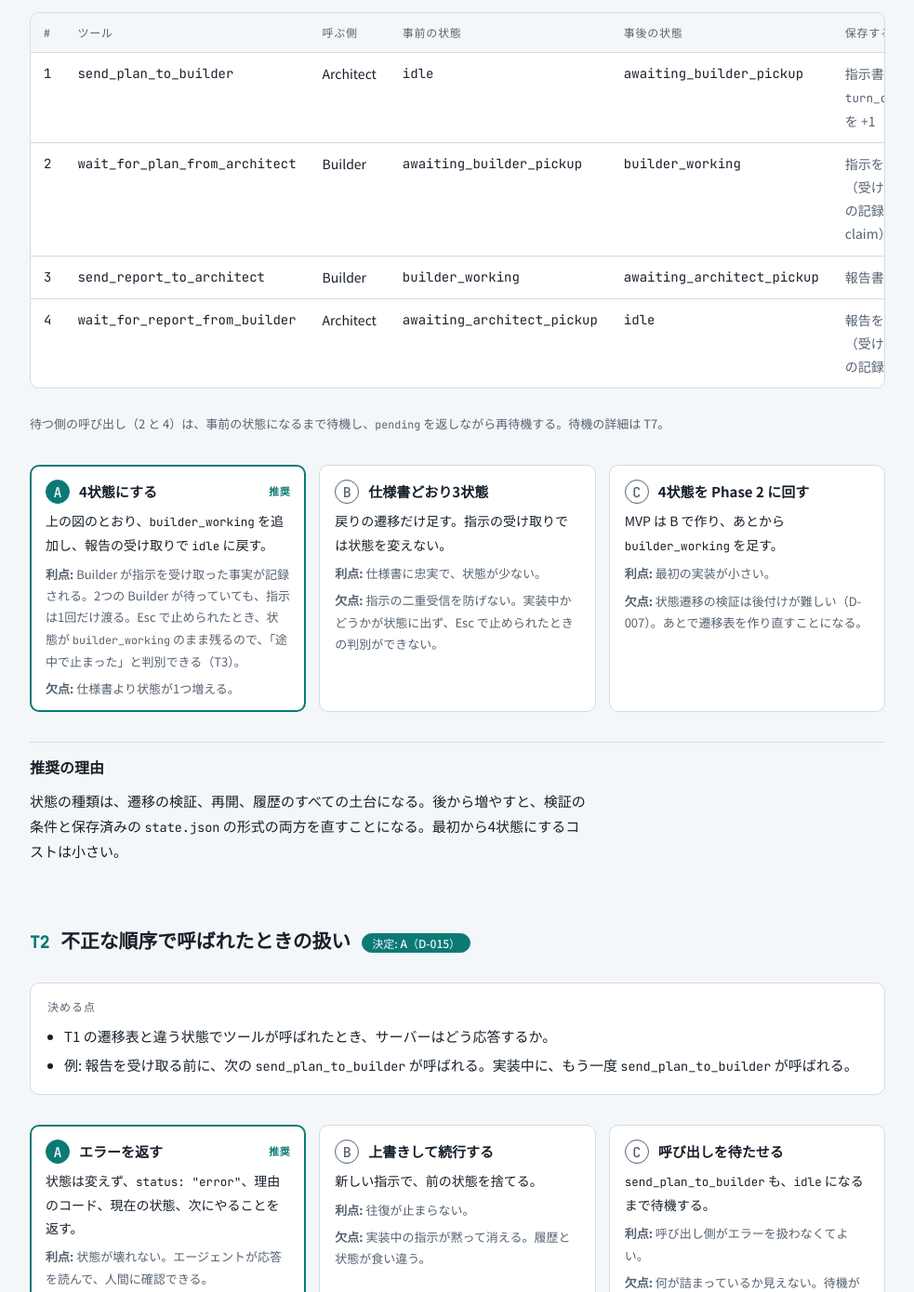
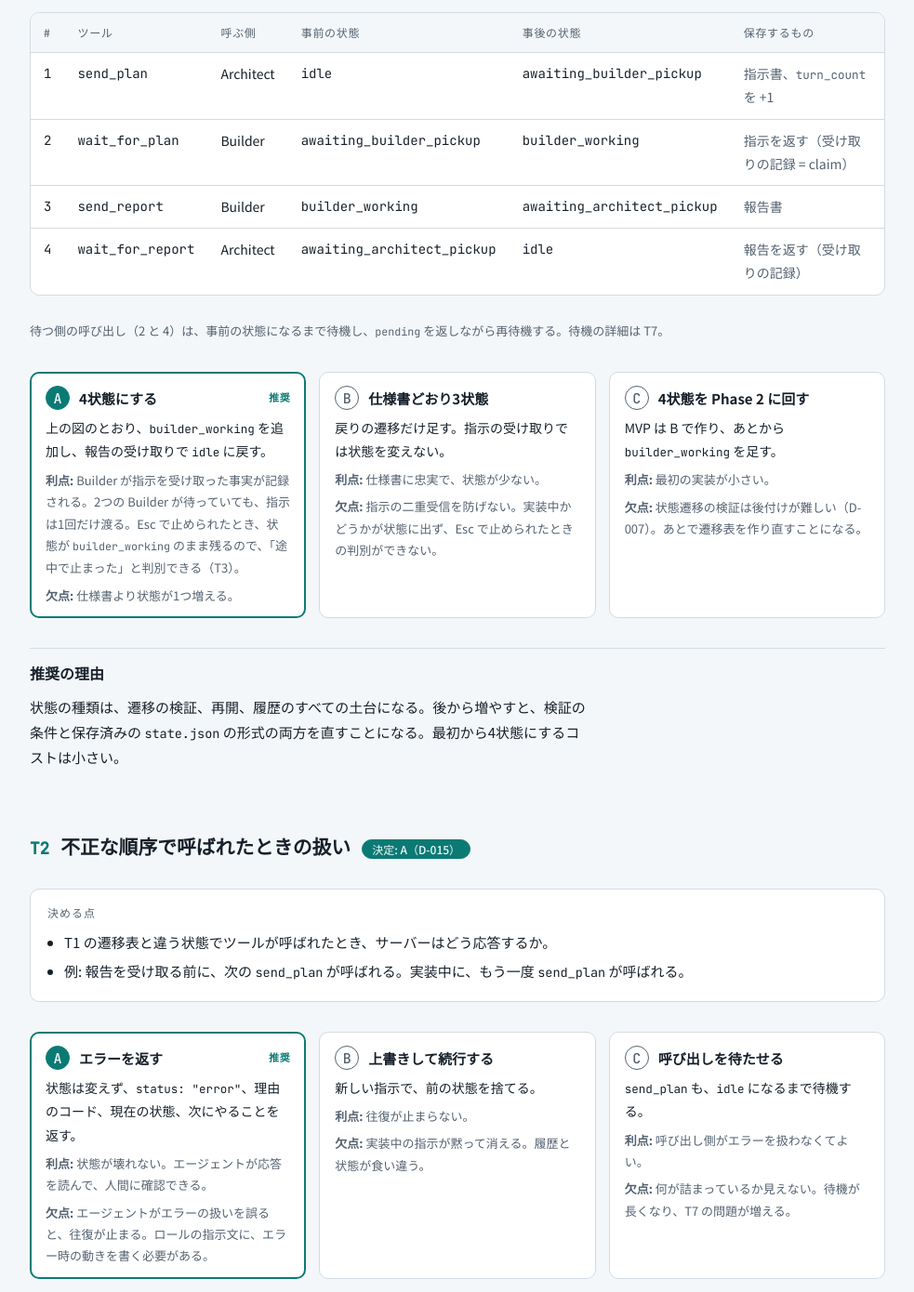
Before and after one commit to okkunaki/cc-session-bridge, a website: page docs/state-design.html in a window 1280 px wide. Shown: the part 1778-3168 px from the top of the page at 93% size, without its empty margins (148-1131 px from the left). Drawn offline with Linux system fonts and the light colour scheme.

Commit message:
docs: shorten tool names to send/wait_for plan and report (D-017)
Supersede D-016: use send_plan, wait_for_plan, send_report and wait_for_report. Update the state design draft.

Co-Authored-By: Claude Sonnet 5.5 <noreply@anthropic.com>

```diff
--- a/docs/state-design.html
+++ b/docs/state-design.html
@@ -222,10 +222,10 @@
       <table>
         <thead><tr><th>#</th><th>ツール</th><th>呼ぶ側</th><th>事前の状態</th><th>事後の状態</th><th>保存するもの</th></tr></thead>
         <tbody>
-          <tr><td class="k">1</td><td class="k">send_plan_to_builder</td><td>Architect</td><td class="k">idle</td><td class="k">awaiting_builder_pickup</td><td class="muted">指示書、<span class="mono">turn_count</span> を +1</td></tr>
-          <tr><td class="k">2</td><td class="k">wait_for_plan_from_architect</td><td>Builder</td><td class="k">awaiting_builder_pickup</td><td class="k">builder_working</td><td class="muted">指示を返す（受け取りの記録 = claim）</td></tr>
-          <tr><td class="k">3</td><td class="k">send_report_to_architect</td><td>Builder</td><td class="k">builder_working</td><td class="k">awaiting_architect_pickup</td><td class="muted">報告書</td></tr>
-          <tr><td class="k">4</td><td class="k">wait_for_report_from_builder</td><td>Architect</td><td class="k">awaiting_architect_pickup</td><td class="k">idle</td><td class="muted">報告を返す（受け取りの記録）</td></tr>
+          <tr><td class="k">1</td><td class="k">send_plan</td><td>Architect</td><td class="k">idle</td><td class="k">awaiting_builder_pickup</td><td class="muted">指示書、<span class="mono">turn_count</span> を +1</td></tr>
+          <tr><td class="k">2</td><td class="k">wait_for_plan</td><td>Builder</td><td class="k">awaiting_builder_pickup</td><td class="k">builder_working</td><td class="muted">指示を返す（受け取りの記録 = claim）</td></tr>
+          <tr><td class="k">3</td><td class="k">send_report</td><td>Builder</td><td class="k">builder_working</td><td class="k">awaiting_architect_pickup</td><td class="muted">報告書</td></tr>
+          <tr><td class="k">4</td><td class="k">wait_for_report</td><td>Architect</td><td class="k">awaiting_architect_pickup</td><td class="k">idle</td><td class="muted">報告を返す（受け取りの記録）</td></tr>
         </tbody>
       </table>
     </div>
@@ -266,7 +266,7 @@
       <h3>決める点</h3>
       <ul>
         <li>T1 の遷移表と違う状態でツールが呼ばれたとき、サーバーはどう応答するか。</li>
-        <li>例: 報告を受け取る前に、次の <span class="mono">send_plan_to_builder</span> が呼ばれる。実装中に、もう一度 <span class="mono">send_plan_to_builder</span> が呼ばれる。</li>
+        <li>例: 報告を受け取る前に、次の <span class="mono">send_plan</span> が呼ばれる。実装中に、もう一度 <span class="mono">send_plan</span> が呼ばれる。</li>
       </ul>
     </div>
 
@@ -285,7 +285,7 @@
       </div>
       <div class="opt">
         <div class="head"><span class="letter">C</span><span class="title">呼び出しを待たせる</span></div>
-        <p><span class="mono">send_plan_to_builder</span> も、<span class="mono">idle</span> になるまで待機する。</p>
+        <p><span class="mono">send_plan</span> も、<span class="mono">idle</span> になるまで待機する。</p>
         <p class="pro">呼び出し側がエラーを扱わなくてよい。</p>
         <p class="con">何が詰まっているか見えない。待機が長くなり、T7 の問題が増える。</p>
       </div>
@@ -297,7 +297,7 @@
   "code": "invalid_state",
   "current_state": "builder_working",
   "message": "Builder が実装中のため、新しい指示は送れません。",
-  "hint": "wait_for_report_from_builder で報告を待つか、人間に確認してください。"
+  "hint": "wait_for_report で報告を待つか、人間に確認してください。"
 }</pre>
 
     <div class="why">
@@ -318,12 +318,12 @@
       </ul>
     </div>
 
-    <p>このとき、状態は <span class="mono">builder_working</span> のまま残る。Architect は <span class="mono">wait_for_report_from_builder</span> で待ち続ける。サーバーは、Builder が止まったことを知る手段がない。T1 の A なら、この状況を「<span class="mono">builder_working</span> のまま動いていない」として扱える。</p>
+    <p>このとき、状態は <span class="mono">builder_working</span> のまま残る。Architect は <span class="mono">wait_for_report</span> で待ち続ける。サーバーは、Builder が止まったことを知る手段がない。T1 の A なら、この状況を「<span class="mono">builder_working</span> のまま動いていない」として扱える。</p>
 
     <div class="opts">
       <div class="opt rec">
         <div class="head"><span class="letter">A</span><span class="title">再開できるようにする</span><span class="badge">推奨</span></div>
-        <p>状態は <span class="mono">builder_working</span> のまま残す。人間が Builder に「続けて」と伝え、Builder が <span class="mono">wait_for_plan_from_architect</span> を呼ぶと、同じ指示が再度返る（<span class="mono">status: "resumed"</span>）。中止の操作は Phase 2 で作る。</p>
+        <p>状態は <span class="mono">builder_working</span> のまま残す。人間が Builder に「続けて」と伝え、Builder が <span class="mono">wait_for_plan</span> を呼ぶと、同じ指示が再度返る（<span class="mono">status: "resumed"</span>）。中止の操作は Phase 2 で作る。</p>
         <p class="pro">MVP の実装が小さい。Esc のあとに、作業を続ける通常の流れが成立する。</p>
         <p class="con">作業をやめたいときは、<span class="mono">state.json</span> を手で編集する必要がある。</p>
       </div>
@@ -346,7 +346,7 @@
         <h3>Esc で止められる場所による違い</h3>
         <ul>
           <li><b>Builder が実装中</b>: 本論点。状態は <span class="mono">builder_working</span> のまま残る。</li>
-          <li><b>Architect が待機中</b>: 状態は影響を受けない。あとで Builder の報告が届き、Architect が <span class="mono">wait_for_report_from_builder</span> を呼べば受け取れる。</li>
+          <li><b>Architect が待機中</b>: 状態は影響を受けない。あとで Builder の報告が届き、Architect が <span class="mono">wait_for_report</span> を呼べば受け取れる。</li>
           <li><b>Builder が待機中</b>（<span class="mono">idle</span> のまま）: 待機が中断されるだけで、状態は変わらない。</li>
         </ul>
       </div>
@@ -436,13 +436,13 @@
       </ul>
     </div>
 
-    <p>仕様書は「連続自動往復回数が上限に達したら、人間の確認を要求する」としている。ただ、サーバーは、2回の <span class="mono">send_plan_to_builder</span> の間に人間が議論に加わったかを知る手段がない。そのため、「連続」と「自動」は、そのままでは判定できない。</p>
+    <p>仕様書は「連続自動往復回数が上限に達したら、人間の確認を要求する」としている。ただ、サーバーは、2回の <span class="mono">send_plan</span> の間に人間が議論に加わったかを知る手段がない。そのため、「連続」と「自動」は、そのままでは判定できない。</p>
 
     <div class="two">
       <div class="ask">
         <h3>ターンの数え方（提案）</h3>
         <ul>
-          <li>1ターン = <span class="mono">send_plan_to_builder</span> が成功した1回。</li>
+          <li>1ターン = <span class="mono">send_plan</span> が成功した1回。</li>
           <li>上限は <span class="mono">state.json</span> の <span class="mono">max_turns</span>。初期値は 10。</li>
           <li>人間が解除するまで、<span class="mono">turn_count</span> は増え続ける。</li>
         </ul>
@@ -465,7 +465,7 @@
       </div>
       <div class="opt rec">
         <div class="head"><span class="letter">B</span><span class="title">サーバーが拒否し、人間が解除する</span><span class="badge">推奨</span></div>
-        <p>上限に達すると、<span class="mono">send_plan_to_builder</span> が <span class="mono">turn_limit_reached</span> のエラーを返す。人間が <span class="mono">turn_count</span> をリセットするまで、次の指示は送れない。MVP では <span class="mono">state.json</span> を手で編集し、Phase 2 以降で CLI を用意する。</p>
+        <p>上限に達すると、<span class="mono">send_plan</span> が <span class="mono">turn_limit_reached</span> のエラーを返す。人間が <span class="mono">turn_count</span> をリセットするまで、次の指示は送れない。MVP では <span class="mono">state.json</span> を手で編集し、Phase 2 以降で CLI を用意する。</p>
         <p class="pro">サーバーが強制するので、エージェントの指示忘れに左右されない。エージェントが自分で解除できない。</p>
         <p class="con">解除の手間がある。</p>
       </div>
@@ -514,8 +514,8 @@
       <div class="ask">
         <h3>MVP での中身の形式（提案）</h3>
         <ul>
-          <li><span class="mono">send_plan_to_builder</span> の引数（目的・背景・対象・制約・完了条件）を、固定の見出しで Markdown に整形して保存する。</li>
-          <li><span class="mono">send_report_to_architect</span> も同様（ステータス・変更ファイル・検証ログ・未解決の論点）。</li>
+          <li><span class="mono">send_plan</span> の引数（目的・背景・対象・制約・完了条件）を、固定の見出しで Markdown に整形して保存する。</li>
+          <li><span class="mono">send_report</span> も同様（ステータス・変更ファイル・検証ログ・未解決の論点）。</li>
           <li>圧縮率を上げる形式の最適化は、Phase 2 の課題。</li>
         </ul>
       </div>
@@ -608,7 +608,7 @@
       <h3>各項目の役割</h3>
       <ul>
         <li><span class="mono">revision</span>: 書き込みのたびに +1 する。書き込む前に、読んだときの値と一致するか確認し、他のプロセスが先に更新していたら失敗させる（競合の検出）。</li>
-        <li><span class="mono">turn_count</span> と <span class="mono">max_turns</span>: T5。<span class="mono">turn_count</span> が <span class="mono">max_turns</span> に達すると、<span class="mono">send_plan_to_builder</span> が拒否される。</li>
+        <li><span class="mono">turn_count</span> と <span class="mono">max_turns</span>: T5。<span class="mono">turn_count</span> が <span class="mono">max_turns</span> に達すると、<span class="mono">send_plan</span> が拒否される。</li>
         <li><span class="mono">current</span>: 実行中のターンの情報。T3 の再開で、同じ指示を返すために使う。</li>
       </ul>
     </div>
```
Also changed, not shown: docs/decisions.md (+23 -1 lines).
